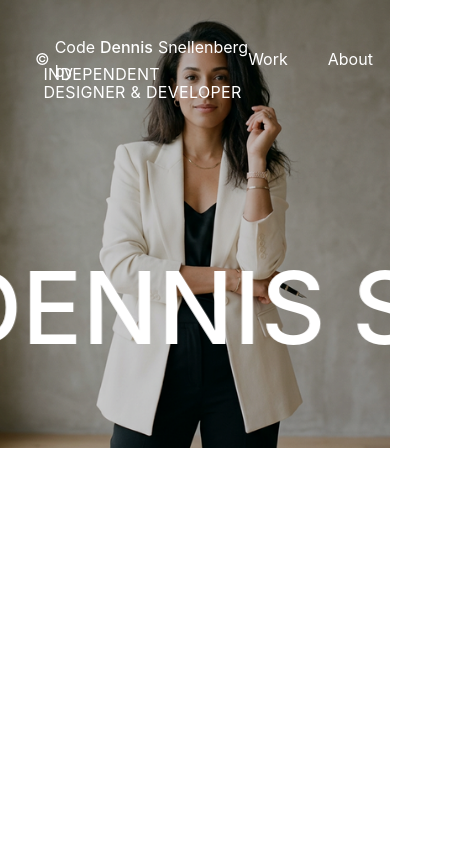
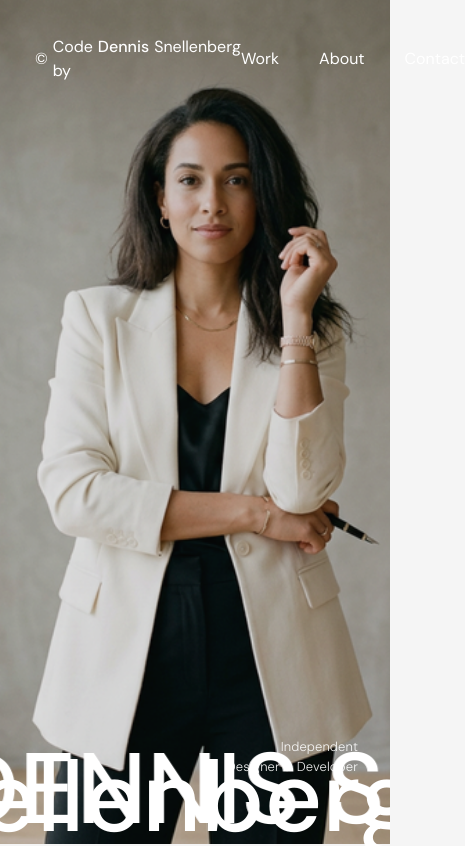
Before and after one commit to idformike1/personal-portfolio-3, a Next.js app: page / in a window 390 px wide. Shown: the top 846 px of the page, 465 px wide, since content can reach past the window. Built offline with nearby package versions, Linux system fonts and the light colour scheme.

Commit message:
fix: restore 'use client', fix marquee text/position, sentence case footer, blue CTA, DM Sans font, sticky hamburger, hero subtitle position, More work button

```diff
--- a/src/app/globals.scss
+++ b/src/app/globals.scss
@@ -10,7 +10,7 @@
 }
 
 :root {
-  --color-white: #ffffff;
+  --color-white: #f5f5f5;
   --color-black: #1c1d20;
   --color-gray: #999d9e;
   --color-accent: #455ce9;
@@ -23,16 +23,14 @@
   margin: 0;
 }
 
-/* Global Overflows & Hardware Acceleration */
 html,
-body,
-.page-wrapper {
+body {
   max-width: 100vw;
   overflow-x: hidden;
-  position: relative;
   background-color: var(--color-white);
   color: var(--color-black);
-  font-family: "Inter", sans-serif;
+  /* DM Sans — closest free match to Dennis Sans */
+  font-family: "DM Sans", "Inter", sans-serif;
   -webkit-font-smoothing: antialiased;
   -moz-osx-font-smoothing: grayscale;
 }
@@ -53,24 +51,9 @@ button {
   display: none;
 }
 
-/* Snellenberg Layout Grid */
+/* Do NOT apply global padding to section — it overrides component-level padding */
+/* Only set width and position */
 section {
   width: 100%;
-  display: flex;
-  flex-direction: column;
-  padding-left: var(--spacing-fluid-x);
-  padding-right: var(--spacing-fluid-x);
-  padding-top: var(--spacing-fluid-y);
-  padding-bottom: var(--spacing-fluid-y);
+  position: relative;
 }
-
-@media (max-width: 1024px) {
-  section,
-  .main,
-  .flexRow,
-  .body {
-    flex-direction: column !important;
-    width: 100% !important;
-    height: auto !important;
-  }
-}
--- a/src/app/layout.js
+++ b/src/app/layout.js
@@ -1,30 +1,40 @@
 'use client';
 import { useEffect, useState } from 'react';
 import { AnimatePresence } from 'framer-motion';
-import './globals.scss'
-import SmoothScroll from '@/components/common/SmoothScroll'
-import Preloader from '@/components/layout/Preloader'
-import Navbar from '@/components/layout/Navbar'
-import Footer from '@/components/layout/Footer'
+import './globals.scss';
+import SmoothScroll from '@/components/common/SmoothScroll';
+import Preloader from '@/components/layout/Preloader';
+import Navbar from '@/components/layout/Navbar';
+import Footer from '@/components/layout/Footer';
 
 export default function RootLayout({ children }) {
   const [isLoading, setIsLoading] = useState(true);
 
   useEffect(() => {
-    // Basic cursor and scroll reset on mount
     document.body.style.cursor = 'default';
     window.scrollTo(0, 0);
+
+    // Inject DM Sans font (closest free alternative to Dennis Sans)
+    const link = document.createElement('link');
+    link.rel = 'stylesheet';
+    link.href = 'https://fonts.googleapis.com/css2?family=DM+Sans:ital,opsz,wght@0,9..40,200;0,9..40,300;0,9..40,400;0,9..40,500;1,9..40,300&display=swap';
+    document.head.appendChild(link);
   }, []);
 
   return (
     <html lang="en">
+      <head>
+        <link rel="preconnect" href="https://fonts.googleapis.com" />
+        <link rel="preconnect" href="https://fonts.gstatic.com" crossOrigin="anonymous" />
+      </head>
       <body>
         {isLoading ? (
           <Preloader finishLoading={() => setIsLoading(false)} />
         ) : (
           <SmoothScroll>
+            {/* Navbar and Footer are OUTSIDE main — they never unmount */}
             <Navbar />
-            <main style={{ minHeight: '100vh', display: 'flex', flexDirection: 'column' }}>
+            <main>
               {children}
             </main>
             <Footer />
@@ -32,5 +42,5 @@ export default function RootLayout({ children }) {
         )}
       </body>
     </html>
-  )
+  );
 }
--- a/src/components/layout/Footer/style.module.scss
+++ b/src/components/layout/Footer/style.module.scss
@@ -8,6 +8,10 @@
     padding: 200px 200px 50px 200px;
     position: relative;
     z-index: 50;
+
+    @media (max-width: 1024px) {
+        padding: 100px 40px 40px;
+    }
 
     .body {
         width: 100%;
@@ -36,6 +40,7 @@
                     position: relative;
                     border-radius: 50%;
                     overflow: hidden;
+                    flex-shrink: 0;
 
                     img {
                         object-fit: cover;
@@ -44,17 +49,19 @@
             }
 
             h2 {
-                font-size: 5vw;
-                margin: 0px;
+                // Sentence case — matches original (no text-transform)
+                font-size: clamp(3rem, 8vw, 7vw);
+                margin: 0;
                 font-weight: 300;
-                text-transform: uppercase;
                 color: white;
+                line-height: 1.1;
             }
 
             .buttonContainer {
-                position: relative; // Removed absolute
+                position: relative;
                 display: flex;
                 align-items: center;
+                flex-shrink: 0;
             }
 
             svg {
@@ -75,6 +82,11 @@
             justify-content: space-between;
             margin-top: 150px;
 
+            @media (max-width: 768px) {
+                flex-direction: column;
+                gap: 40px;
+            }
+
             div {
                 display: flex;
                 gap: 50px;
@@ -92,6 +104,9 @@
 
                     p {
                         cursor: pointer;
+                        font-size: 14px;
+                        font-weight: 300;
+                        color: white;
                     }
                 }
             }
--- a/src/components/layout/Hero/Marquee.module.scss
+++ b/src/components/layout/Hero/Marquee.module.scss
@@ -1,46 +1,31 @@
 .marqueeContainer {
     position: absolute;
-    top: calc(100vh - 350px);
+    bottom: 0;
+    left: 0;
     width: 100vw;
-    overflow: hidden; // Reveal parent boundary
+    overflow: hidden;
+    z-index: 10;
 
     .sliderWrapper {
         position: relative;
         white-space: nowrap;
         display: flex;
-        will-change: transform; // GPU acceleration
+        will-change: transform;
 
         .slider {
             display: flex;
             align-items: center;
 
             p {
-                margin: 0px;
+                margin: 0;
                 color: white;
-                font-size: 230px;
+                font-size: clamp(80px, 15vw, 230px);
                 font-weight: 500;
-                padding-right: 50px;
-                text-transform: uppercase;
+                padding-right: 40px;
+                // Match original: sentence case, NOT uppercase
+                text-transform: none;
                 line-height: 1;
             }
         }
     }
 }
-
-@media (max-width: 1024px) {
-    .marqueeContainer {
-        top: calc(100vh - 250px);
-        .slider p {
-            font-size: 150px;
-        }
-    }
-}
-
-@media (max-width: 768px) {
-    .marqueeContainer {
-        top: calc(100vh - 200px);
-        .slider p {
-            font-size: 100px;
-        }
-    }
-}
--- a/src/components/layout/Hero/style.module.scss
+++ b/src/components/layout/Hero/style.module.scss
@@ -4,13 +4,17 @@
     height: 100vh;
     width: 100%;
     overflow: hidden;
-    align-items: center;
-    justify-content: center;
-    background-color: #000;
+    align-items: flex-end;
+    justify-content: flex-start;
+    background-color: #222;
+    // Override global section padding
+    padding: 0 !important;
 
     .marqueePosition {
-        position: relative;
-        margin-top: 20vh;
+        position: absolute;
+        bottom: 0;
+        left: 0;
+        width: 100%;
         z-index: 10;
         overflow: hidden;
     }
@@ -22,40 +26,39 @@
         width: 100%;
         height: 100%;
         z-index: 1;
-        overflow: hidden; // Reveal parent boundary
+        overflow: hidden;
 
         img {
             object-fit: cover;
-            opacity: 0.8;
-            scale: 1.2; // Initial scale for parallax buffer
+            opacity: 0.85;
+            scale: 1.05;
         }
     }
 
     .content {
-        position: relative;
+        position: absolute;
         z-index: 10;
         width: 100%;
         height: 100%;
-        display: flex;
-        flex-direction: column;
-        justify-content: center;
         pointer-events: none;
 
         .copy {
+            // Positioned bottom-right like the original
             position: absolute;
-            left: 5vw;
-            top: 50%;
-            transform: translateY(-50%);
+            right: clamp(2rem, 5vw, 5rem);
+            bottom: clamp(3rem, 8vh, 8rem);
             color: #fff;
-            mix-blend-mode: difference;
+            text-align: right;
 
             p {
                 margin: 0;
-                font-size: var(--font-size-hero-title);
-                font-weight: 400;
-                text-transform: uppercase;
-                line-height: 1.1; // Prevent clipping
-                letter-spacing: 0.02em;
+                font-size: clamp(13px, 1.2vw, 18px);
+                font-weight: 300;
+                // NO uppercase — original is sentence case
+                text-transform: none;
+                line-height: 1.5;
+                letter-spacing: 0.01em;
+                opacity: 0.9;
             }
         }
     }
--- a/src/components/layout/Work/index.jsx
+++ b/src/components/layout/Work/index.jsx
@@ -3,44 +3,53 @@ import styles from './style.module.scss';
 import { useState } from 'react';
 import Project from './Project';
 import Modal from './Modal';
+import Rounded from '@/components/common/RoundedButton';
 
 const projects = [
   {
-    title: "TWICE",
-    src: "twice.png",
-    color: "#000000"
+    title: 'TWICE',
+    src: 'twice.png',
+    color: '#000000'
   },
   {
-    title: "The Damai",
-    src: "damai.png",
-    color: "#8C8C8C"
+    title: 'The Damai',
+    src: 'damai.png',
+    color: '#8C8C8C'
   },
   {
-    title: "FABRIC™",
-    src: "fabric.png",
-    color: "#EFE8D3"
+    title: 'FABRIC™',
+    src: 'fabric.png',
+    color: '#EFE8D3'
   },
   {
-    title: "Atypikal",
-    src: "twice.png", // Reusing for demo
-    color: "#706D63"
+    title: 'Atypikal',
+    src: 'twice.png',
+    color: '#706D63'
   }
-]
+];
 
 export default function Work() {
-
-  const [modal, setModal] = useState({active: false, index: 0})
+  const [modal, setModal] = useState({ active: false, index: 0 });
 
   return (
-  <main className={styles.main}>
-    <div className={styles.body}>
-      {
-        projects.map( (project, index) => {
-          return <Project index={index} title={project.title} manageModal={(active, index) => {setModal({active, index})}} key={index}/>
-        })
-      }
-    </div>
-    <Modal modal={modal} projects={projects}/>
-  </main>
-  )
+    <main className={styles.main}>
+      <div className={styles.body}>
+        {projects.map((project, index) => (
+          <Project
+            index={index}
+            title={project.title}
+            manageModal={(active, index) => setModal({ active, index })}
+            key={index}
+          />
+        ))}
+      </div>
+      {/* "More work" button — matches original */}
+      <div className={styles.moreWork}>
+        <Rounded backgroundColor="#1c1d20">
+          <p>More work <sup>{projects.length}</sup></p>
+        </Rounded>
+      </div>
+      <Modal modal={modal} projects={projects} />
+    </main>
+  );
 }
--- a/src/components/layout/Work/style.module.scss
+++ b/src/components/layout/Work/style.module.scss
@@ -1,13 +1,21 @@
-.main{
-    padding: 0px 200px;
+.main {
+    padding: 0 200px;
+
+    @media (max-width: 768px) {
+        padding: 0 24px;
+    }
 }
 
-.body{
+.body {
     width: 100%;
     display: flex;
     flex-direction: column;
-    align-items: center;
+    margin-top: 100px;
+    margin-bottom: 60px;
+}
+
+.moreWork {
+    display: flex;
     justify-content: center;
-    margin-top: 100px;
-    margin-bottom: 100px;
+    padding: 60px 0 120px;
 }
```
Also changed, not shown: src/components/layout/Footer/index.jsx (+19 -15 lines), src/components/layout/Hero/Marquee.jsx (+25 -31 lines), src/components/layout/Navbar/index.jsx (+22 -22 lines).
